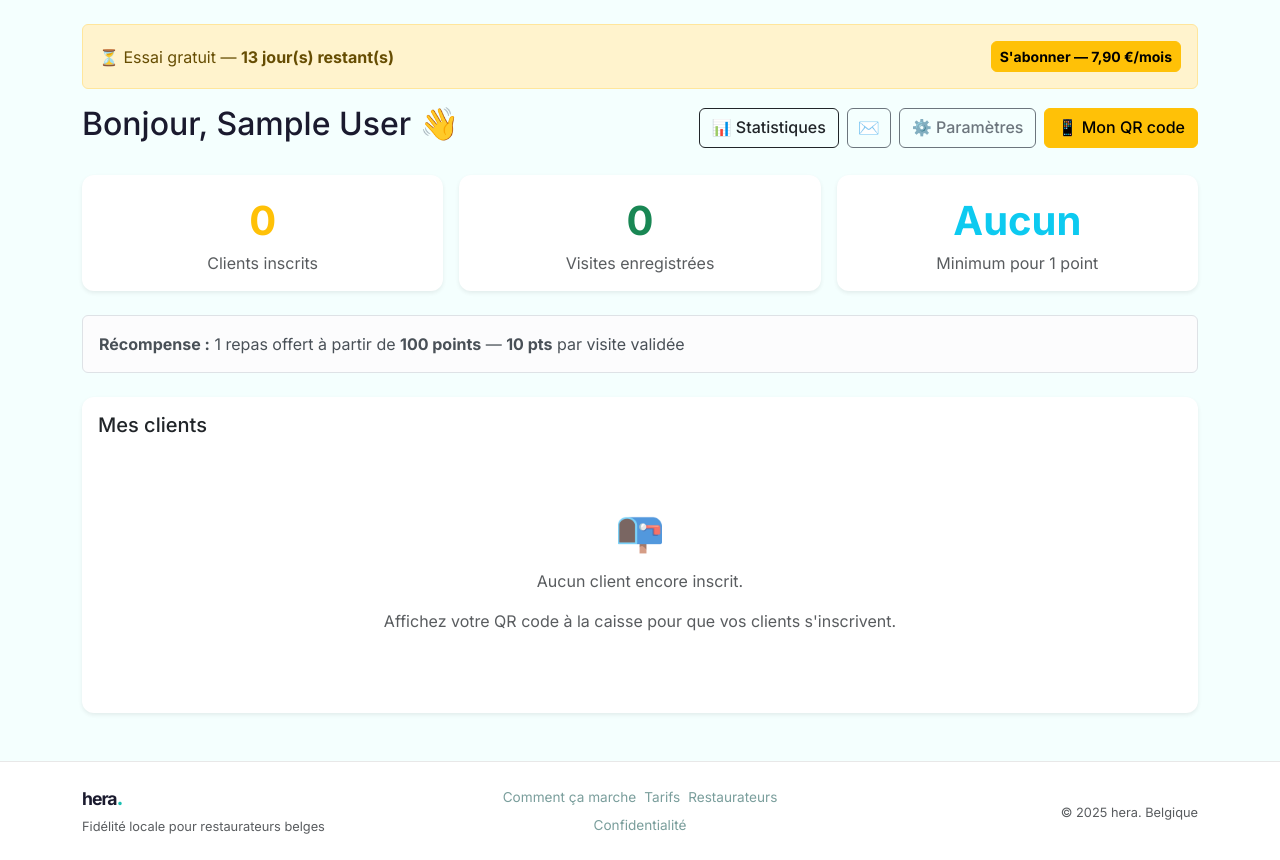
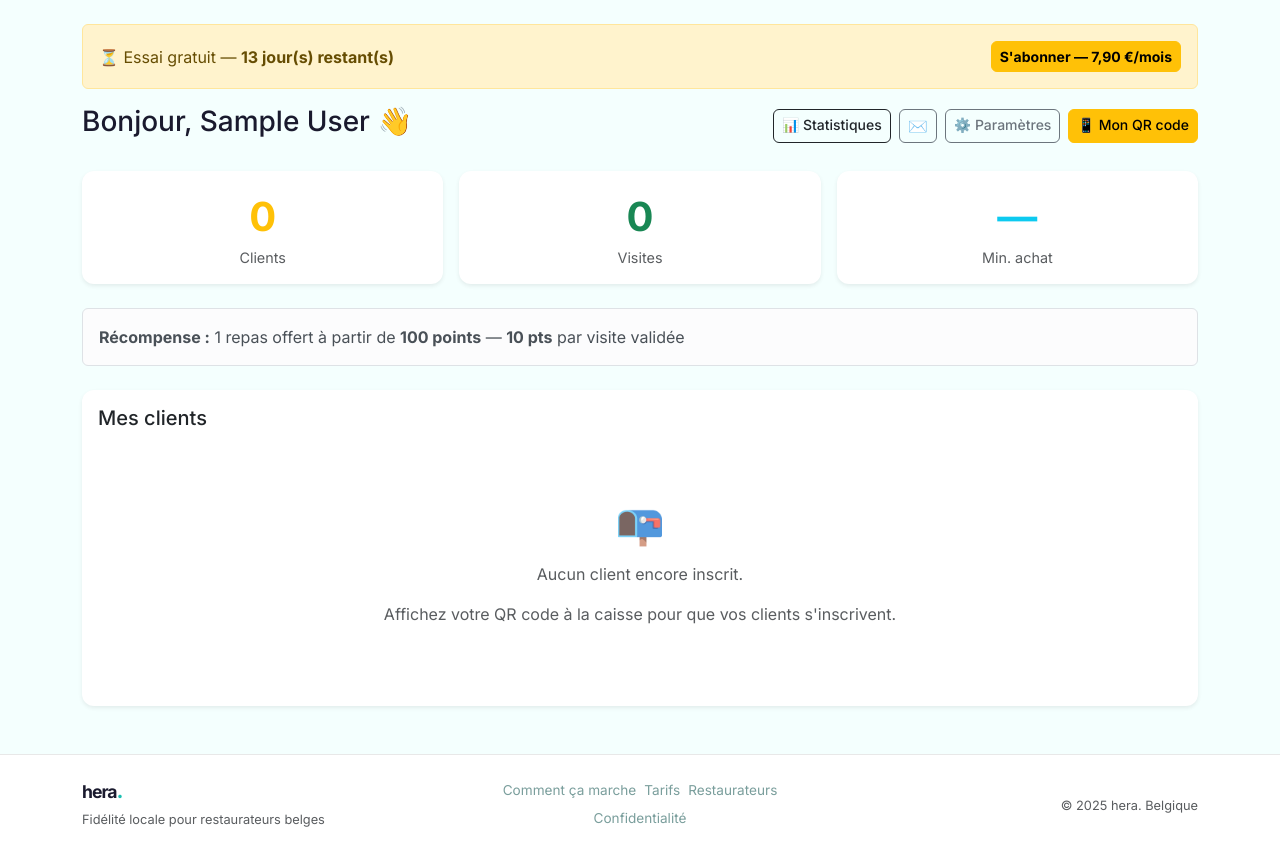
Before and after one commit to krs12k/Hera, a Flask app: page /dashboard in a window 1280 px wide. Shown: the part 74-934 px from the top of the page. After the commit the page ends 901 px from the top, so only its background shows below. Run offline with Flask 3, Linux system fonts and the light colour scheme; the visitor is signed in with stand-in values (Sample User, id 1); data that the repository does not hold is empty; some libraries are stand-ins or nearby versions.

Commit message:
Dashboard mobile : table responsive, boutons icones, stats 3 colonnes
- Stats cards : col-4 fixe + clamp() pour taille de police adaptative
- Boutons header : icones seules sur mobile, texte sur sm+
- Table clients : email + progression masques sur mobile (d-none d-md-table-cell)
- Boutons actions : icone + texte 'd-none d-md-inline', gap-1 compact
- Historique : heure/montant masques sur xs, commande masquee sur mobile
- Sous-table historique dans table-responsive

Co-Authored-By: Claude Sonnet 4.6 <noreply@anthropic.com>

```diff
--- a/templates/dashboard/index.html
+++ b/templates/dashboard/index.html
@@ -18,39 +18,45 @@
 {% endif %}
 
 <div class="d-flex justify-content-between align-items-center mb-4 flex-wrap gap-2">
-    <h2>Bonjour, {{ current_user.name }} 👋</h2>
-    <div class="d-flex gap-2">
-        <a href="{{ url_for('statistiques') }}" class="btn btn-outline-dark">📊 Statistiques</a>
-        <a href="{{ url_for('envoyer_message') }}" class="btn btn-outline-secondary btn-sm" title="Envoyer un message aux clients" style="font-size:1.1rem;padding:6px 10px">✉️</a>
-        <a href="{{ url_for('parametres') }}" class="btn btn-outline-secondary">⚙️ Paramètres</a>
-        <a href="{{ url_for('qrcode_page') }}" class="btn btn-warning">📱 Mon QR code</a>
+    <h2 style="font-size:clamp(1.2rem,4vw,1.75rem)">Bonjour, {{ current_user.name }} 👋</h2>
+    <div class="d-flex gap-2 flex-wrap">
+        <a href="{{ url_for('statistiques') }}" class="btn btn-outline-dark btn-sm">
+            📊 <span class="d-none d-sm-inline">Statistiques</span>
+        </a>
+        <a href="{{ url_for('envoyer_message') }}" class="btn btn-outline-secondary btn-sm" title="Messages clients" style="font-size:1rem">✉️</a>
+        <a href="{{ url_for('parametres') }}" class="btn btn-outline-secondary btn-sm">
+            ⚙️ <span class="d-none d-sm-inline">Paramètres</span>
+        </a>
+        <a href="{{ url_for('qrcode_page') }}" class="btn btn-warning btn-sm">
+            📱 <span class="d-none d-sm-inline">Mon QR code</span>
+        </a>
     </div>
 </div>
 
 <!-- Statistiques -->
 <div class="row g-3 mb-4">
-    <div class="col-md-4">
+    <div class="col-4">
         <div class="card border-0 shadow-sm text-center p-3">
-            <div class="fs-1 fw-bold text-warning">{{ clients|length }}</div>
-            <div class="text-muted">Clients inscrits</div>
+            <div class="fw-bold text-warning" style="font-size:clamp(1.4rem,5vw,2.5rem)">{{ clients|length }}</div>
+            <div class="text-muted" style="font-size:clamp(0.7rem,2.5vw,0.9rem)">Clients</div>
         </div>
     </div>
-    <div class="col-md-4">
+    <div class="col-4">
         <div class="card border-0 shadow-sm text-center p-3">
-            <div class="fs-1 fw-bold text-success">{{ total_visits }}</div>
-            <div class="text-muted">Visites enregistrées</div>
+            <div class="fw-bold text-success" style="font-size:clamp(1.4rem,5vw,2.5rem)">{{ total_visits }}</div>
+            <div class="text-muted" style="font-size:clamp(0.7rem,2.5vw,0.9rem)">Visites</div>
         </div>
     </div>
-    <div class="col-md-4">
+    <div class="col-4">
         <div class="card border-0 shadow-sm text-center p-3">
-            <div class="fs-1 fw-bold text-info">
+            <div class="fw-bold text-info" style="font-size:clamp(1.1rem,4vw,2.5rem)">
                 {% if current_user.minimum_amount > 0 %}
-                    {{ "%.2f"|format(current_user.minimum_amount) }} €
+                    {{ "%.0f"|format(current_user.minimum_amount) }}€
                 {% else %}
-                    Aucun
+                    —
                 {% endif %}
             </div>
-            <div class="text-muted">Minimum pour 1 point</div>
+            <div class="text-muted" style="font-size:clamp(0.7rem,2.5vw,0.9rem)">Min. achat</div>
         </div>
     </div>
 </div>
@@ -71,11 +77,11 @@
             <table class="table align-middle mb-0">
                 <thead class="table-light">
                     <tr>
-                        <th style="width:32px"></th>
+                        <th style="width:28px"></th>
                         <th>Prénom</th>
-                        <th>Email</th>
+                        <th class="d-none d-md-table-cell">Email</th>
                         <th>Points</th>
-                        <th>Progression</th>
+                        <th class="d-none d-md-table-cell">Progression</th>
                         <th>Actions</th>
                     </tr>
                 </thead>
@@ -94,68 +100,79 @@
                                 <span class="chevron">▶</span>
                             </button>
                         </td>
-                        <td><strong>{{ client.first_name }}</strong></td>
-                        <td class="text-muted">{{ client.email }}</td>
                         <td>
-                            <span class="badge bg-warning text-dark fs-6">{{ client.total_points }} pts</span>
+                            <strong>{{ client.first_name }}</strong>
                             {% if client.total_points >= current_user.reward_threshold %}
-                                <span class="badge bg-success ms-1">🎁 Récompense dispo</span>
+                                <span class="d-inline d-md-none ms-1" title="Récompense disponible">🎁</span>
                             {% endif %}
                         </td>
-                        <td style="min-width: 120px;">
-                            <div class="progress" style="height: 8px;">
-                                <div class="progress-bar bg-warning" style="width: {{ progression }}%"></div>
+                        <td class="d-none d-md-table-cell text-muted" style="font-size:0.85rem">{{ client.email }}</td>
+                        <td>
+                            <span class="badge bg-warning text-dark">{{ client.total_points }} pts</span>
+                            {% if client.total_points >= current_user.reward_threshold %}
+                                <span class="badge bg-success ms-1 d-none d-md-inline">🎁 Dispo</span>
+                            {% endif %}
+                        </td>
+                        <td class="d-none d-md-table-cell" style="min-width:110px">
+                            <div class="progress" style="height:7px">
+                                <div class="progress-bar bg-warning" style="width:{{ progression }}%"></div>
                             </div>
                             <small class="text-muted">{{ progression }}%</small>
                         </td>
                         <td>
+                            <div class="d-flex gap-1">
                                 <button class="btn btn-sm btn-success"
                                         data-bs-toggle="modal"
                                         data-bs-target="#modalVisite"
                                         data-client-id="{{ client.id }}"
-                                    data-client-name="{{ client.first_name }}">
-                                ✔ Valider visite
+                                        data-client-name="{{ client.first_name }}"
+                                        title="Valider visite">
+                                    ✔ <span class="d-none d-md-inline">Valider</span>
                                 </button>
                                 <form method="POST" action="{{ url_for('reinitialiser_points', client_id=client.id) }}"
                                       class="d-inline"
                                       onsubmit="return confirm('Remettre les points à zéro pour {{ client.first_name }} ?')">
                                     <input type="hidden" name="csrf_token" value="{{ csrf_token() }}">
-                                <button class="btn btn-sm btn-outline-secondary">Récompense utilisée</button>
+                                    <button class="btn btn-sm btn-outline-secondary" title="Récompense utilisée">
+                                        🎁 <span class="d-none d-md-inline">Utilisée</span>
+                                    </button>
                                 </form>
+                            </div>
                         </td>
                     </tr>
 
                     <!-- Ligne historique (collapse) -->
                     <tr class="collapse" id="history-{{ client.id }}">
-                        <td colspan="6" class="p-0">
+                        <td colspan="6" class="p-0" style="border:0">
                             <div class="history-panel px-4 py-3">
                                 <p class="text-muted mb-2" style="font-size:0.85rem">
                                     <strong>Historique des visites</strong> — {{ visits_sorted|length }} visite(s)
                                 </p>
                                 {% if visits_sorted %}
+                                <div class="table-responsive">
                                 <table class="table table-sm mb-0">
                                     <thead>
                                         <tr>
                                             <th>Date</th>
-                                            <th>Heure</th>
-                                            <th>Montant</th>
-                                            <th>Commande</th>
+                                            <th class="d-none d-sm-table-cell">Heure</th>
+                                            <th class="d-none d-sm-table-cell">Montant</th>
+                                            <th class="d-none d-md-table-cell">Commande</th>
                                             <th>Points</th>
                                         </tr>
                                     </thead>
                                     <tbody>
                                         {% for visit in visits_sorted %}
                                         <tr>
-                                            <td>{{ visit.created_at.strftime('%d/%m/%Y') }}</td>
-                                            <td class="text-muted">{{ visit.created_at.strftime('%H:%M') }}</td>
-                                            <td>
+                                            <td style="white-space:nowrap">{{ visit.created_at.strftime('%d/%m/%y') }}</td>
+                                            <td class="text-muted d-none d-sm-table-cell">{{ visit.created_at.strftime('%H:%M') }}</td>
+                                            <td class="d-none d-sm-table-cell">
                                                 {% if visit.amount_spent %}
                                                     {{ "%.2f"|format(visit.amount_spent) }} €
                                                 {% else %}
                                                     <span class="text-muted">—</span>
                                                 {% endif %}
                                             </td>
-                                            <td>
+                                            <td class="d-none d-md-table-cell">
                                                 {% if visit.note %}
                                                     {{ visit.note }}
                                                 {% else %}
@@ -167,6 +184,7 @@
                                         {% endfor %}
                                     </tbody>
                                 </table>
+                                </div>
                                 {% else %}
                                 <p class="text-muted mb-0" style="font-size:0.85rem">Aucune visite enregistrée.</p>
                                 {% endif %}
```
Lines whose indentation alone changed are shown as unchanged.
